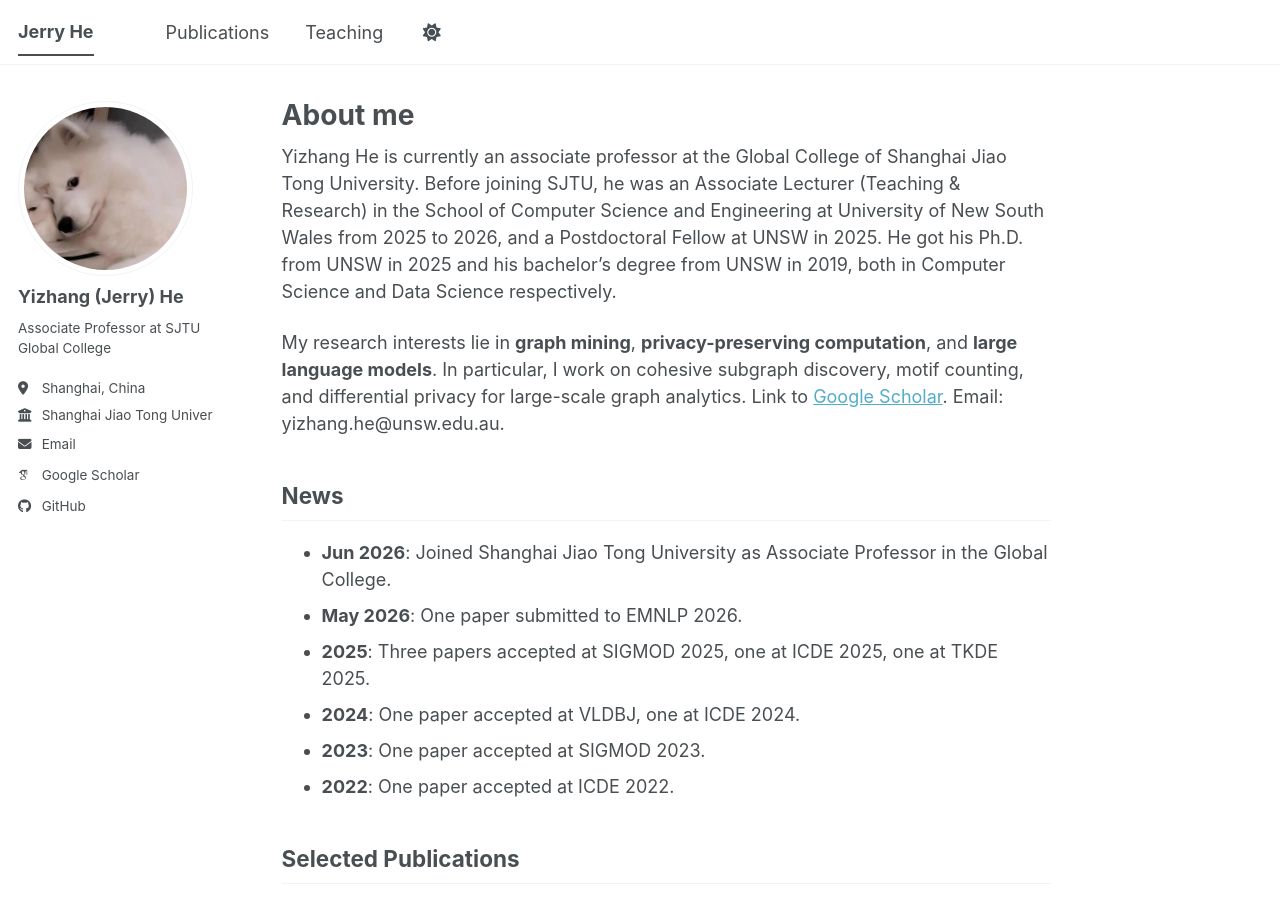
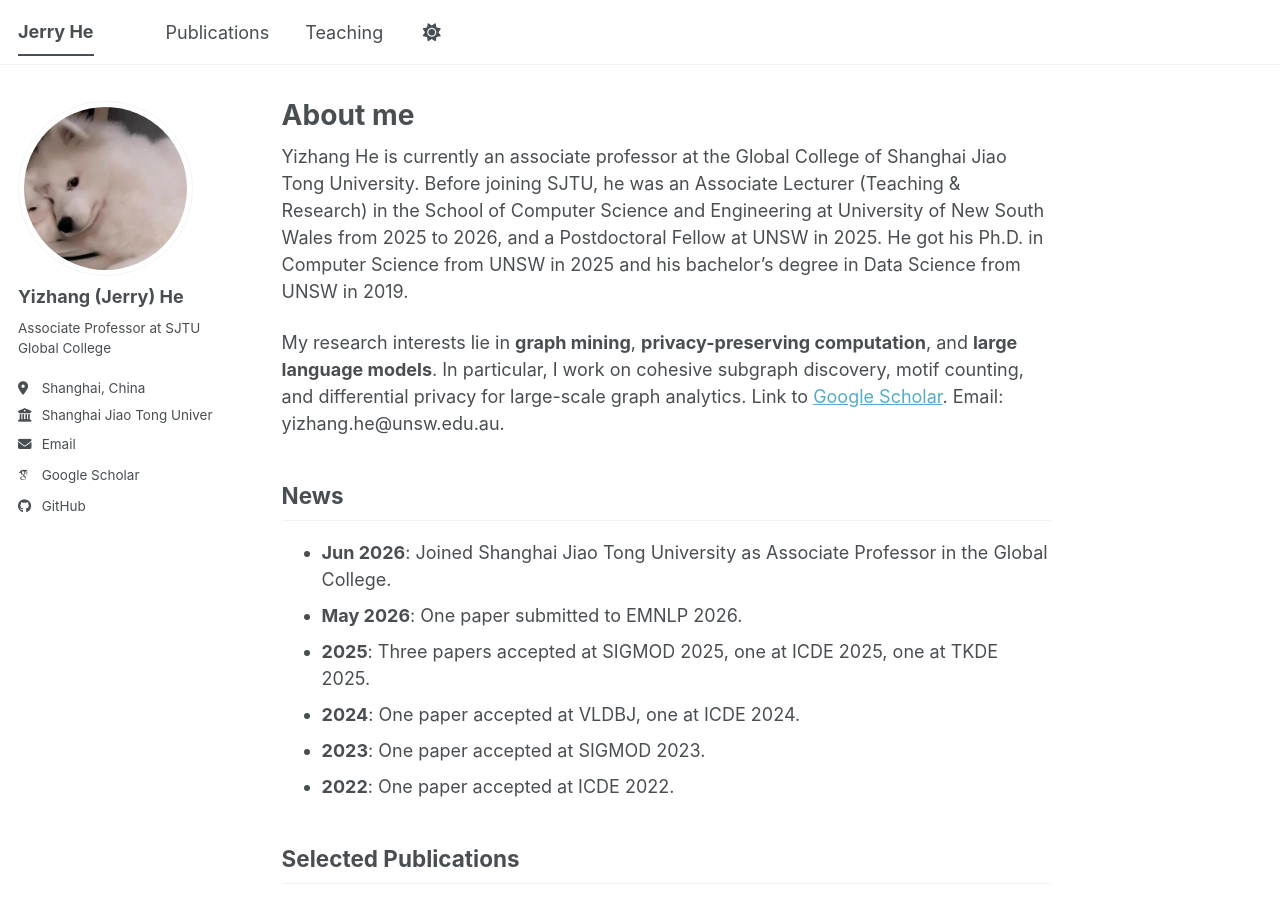
Before and after one commit to jerryUNSW/jerryUNSW.github.io, a Jekyll site: the page built from _pages/about.md, in a window 1280 px wide and 900 px high. Built offline with Jekyll 4.4.1, drawn with Linux system fonts in a browser that asks for light colours; some web fonts are replaced; a script bundle is joined from its source files by our own code; library files that are not in the unit come from our copies.

Commit message:
Fix degree wording

```diff
--- a/_pages/about.md
+++ b/_pages/about.md
@@ -8,7 +8,7 @@
   - /about.html
 ---
 
-Yizhang He is currently an associate professor at the Global College of Shanghai Jiao Tong University. Before joining SJTU, he was an Associate Lecturer (Teaching & Research) in the School of Computer Science and Engineering at University of New South Wales from 2025 to 2026, and a Postdoctoral Fellow at UNSW in 2025. He got his Ph.D. from UNSW in 2025 and his bachelor's degree from UNSW in 2019, both in Computer Science and Data Science respectively.
+Yizhang He is currently an associate professor at the Global College of Shanghai Jiao Tong University. Before joining SJTU, he was an Associate Lecturer (Teaching & Research) in the School of Computer Science and Engineering at University of New South Wales from 2025 to 2026, and a Postdoctoral Fellow at UNSW in 2025. He got his Ph.D. in Computer Science from UNSW in 2025 and his bachelor's degree in Data Science from UNSW in 2019.
 
 My research interests lie in **graph mining**, **privacy-preserving computation**, and **large language models**. In particular, I work on cohesive subgraph discovery, motif counting, and differential privacy for large-scale graph analytics. Link to [Google Scholar](https://scholar.google.com/citations?user=AeA4sfcAAAAJ). Email: yizhang.he@unsw.edu.au.
 
```
